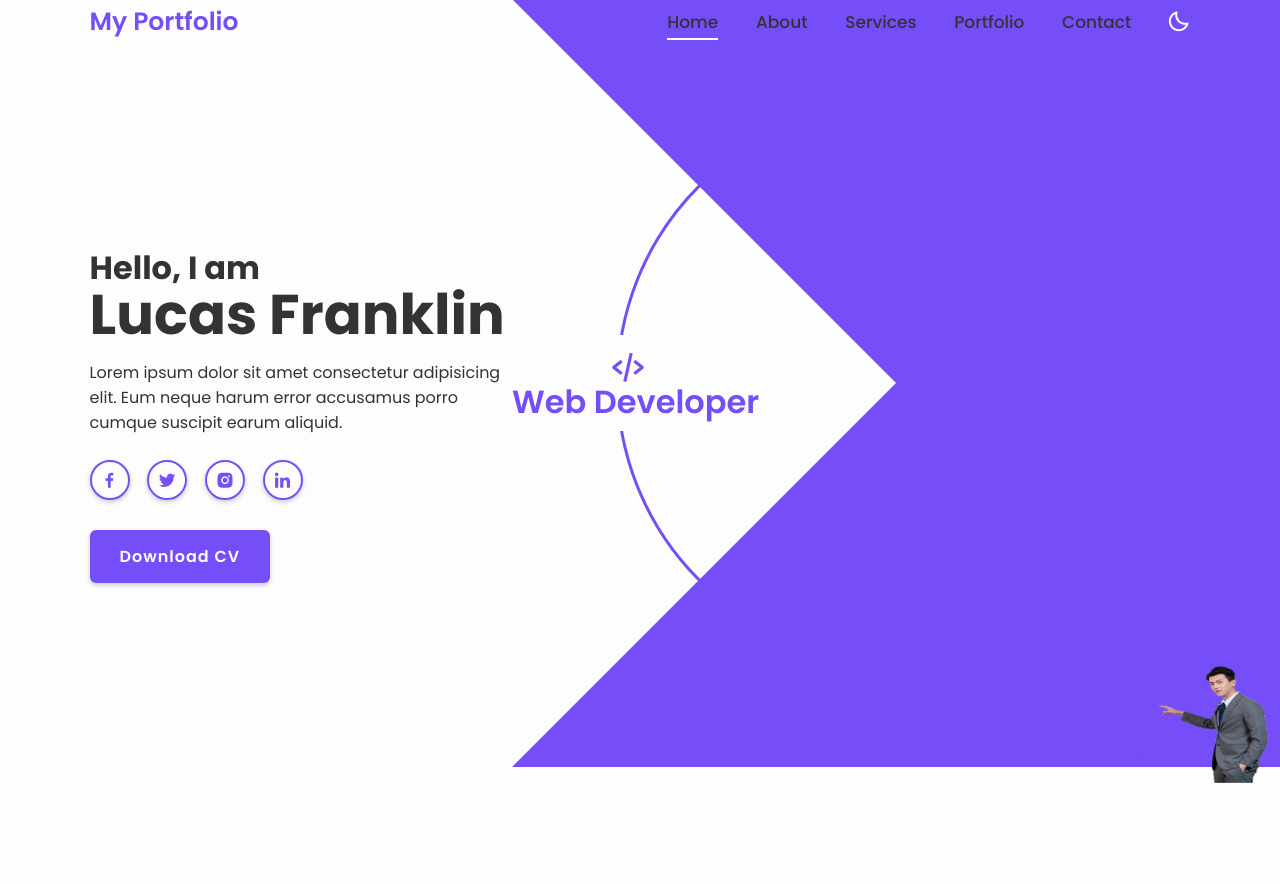
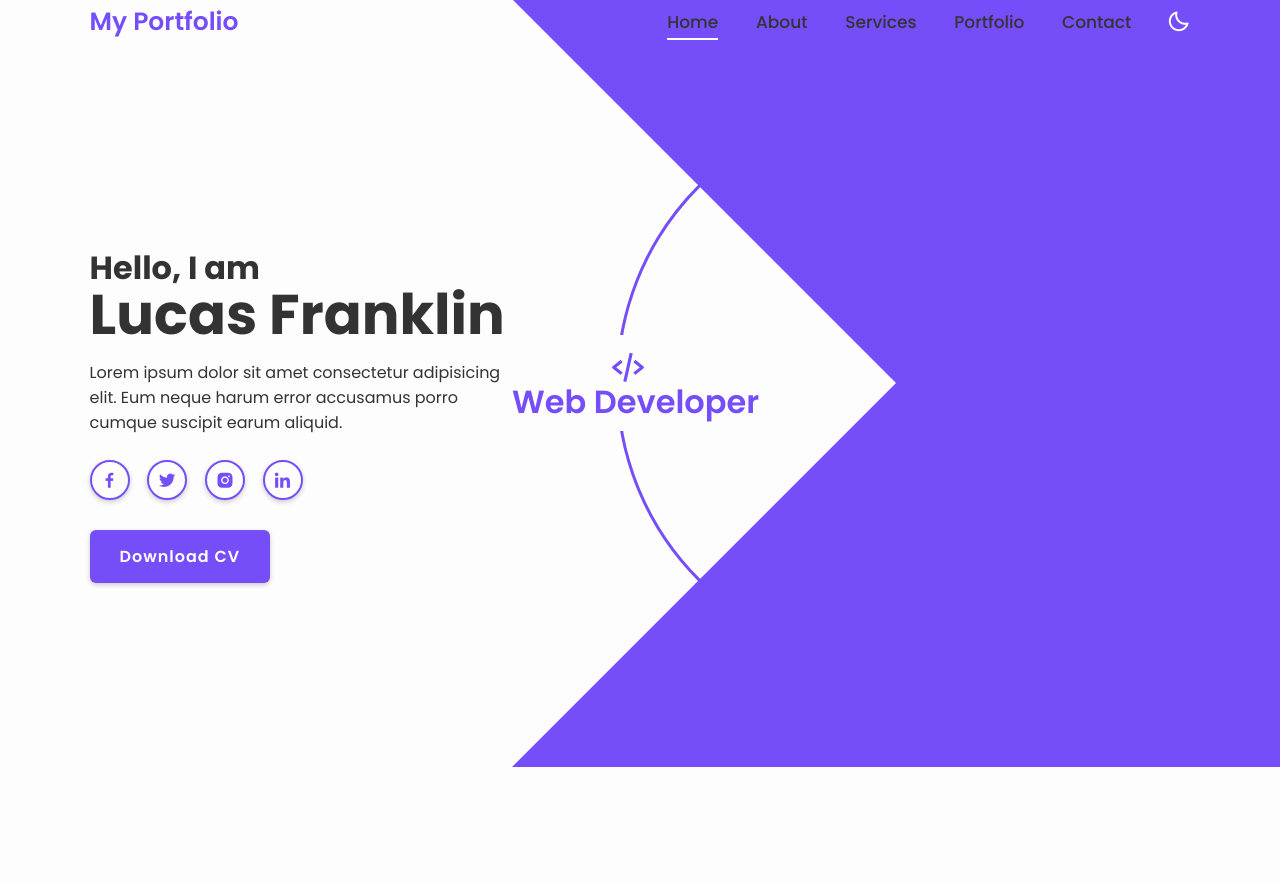
Before and after one commit to Meysa0356/Meysa0356, a PHP site: page / in a window 1280 px wide. Shown: the part 17-901 px from the top of the page. Run offline with PHP 8.4, Linux system fonts and the light colour scheme.

Commit message:
Perubahan 22

```diff
--- a/index.html
+++ b/index.html
@@ -17,6 +17,7 @@
   rel='stylesheet'>
 
   <link rel="stylesheet" href="css/style.css" />
+
   <body>
     <!-- header design -->
     <header class="header">
@@ -81,7 +82,7 @@
       </div>
 
       <div class="home-img">
-        <img src="img/homee.png" alt="" width="150px" height="150px"/>
+        <img src="" alt=""/>
       </div>
     </section>
 
```
Also changed, not shown: css/style.css (line endings or trailing spaces).
